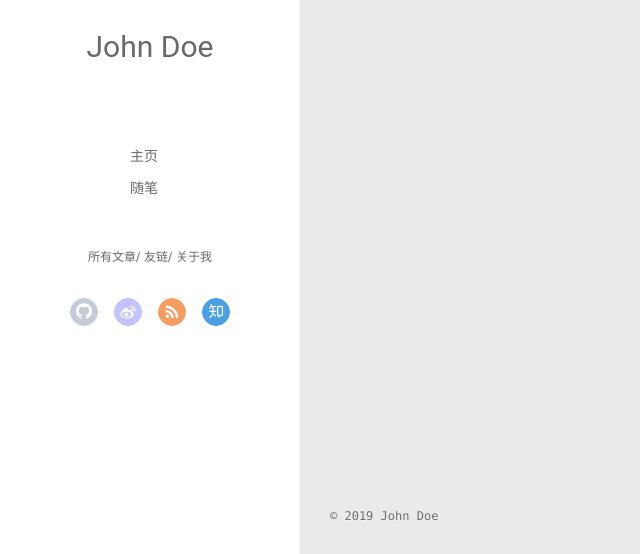
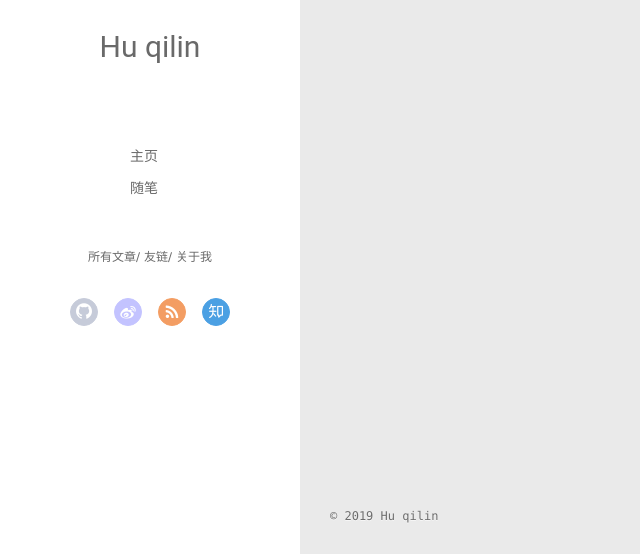
Before and after one commit to qilinhu/qilinhu.github.io, a plain HTML site: page archives/index.html in a window 1280 px wide. Shown: the part 243-797 px from the top of the page, 0-640 px from the left. Drawn offline with Linux system fonts and the light colour scheme; no server answers.

Commit message:
Site updated: 2019-05-29 18:22:35

```diff
--- a/archives/index.html
+++ b/archives/index.html
@@ -46,7 +46,7 @@
 			<img src class="js-avatar">
 		</a>
 		<hgroup>
-		  <h1 class="header-author"><a href="/">John Doe</a></h1>
+		  <h1 class="header-author"><a href="/">Hu qilin</a></h1>
 		</hgroup>
 
 
@@ -104,7 +104,7 @@
 				<img src class="js-avatar">
 			</div>
 			<hgroup>
-			  <h1 class="header-author js-header-author">John Doe</h1>
+			  <h1 class="header-author js-header-author">Hu qilin</h1>
 			</hgroup>
 
 
@@ -202,7 +202,7 @@
   <div class="outer">
     <div id="footer-info">
     	<div class="footer-left">
-    		&copy; 2019 John Doe
+    		&copy; 2019 Hu qilin
     	</div>
       	<div class="footer-right">
       		<a href="http://hexo.io/" target="_blank">Hexo</a>  Theme <a href="https://github.com/litten/hexo-theme-yilia" target="_blank">Yilia</a> by Litten
```
Also changed, not shown: 2019/05/29/hello-world/index.html (+3 -3 lines), archives/2019/05/index.html (+3 -3 lines), archives/2019/index.html (+3 -3 lines), index.html (+3 -3 lines).
